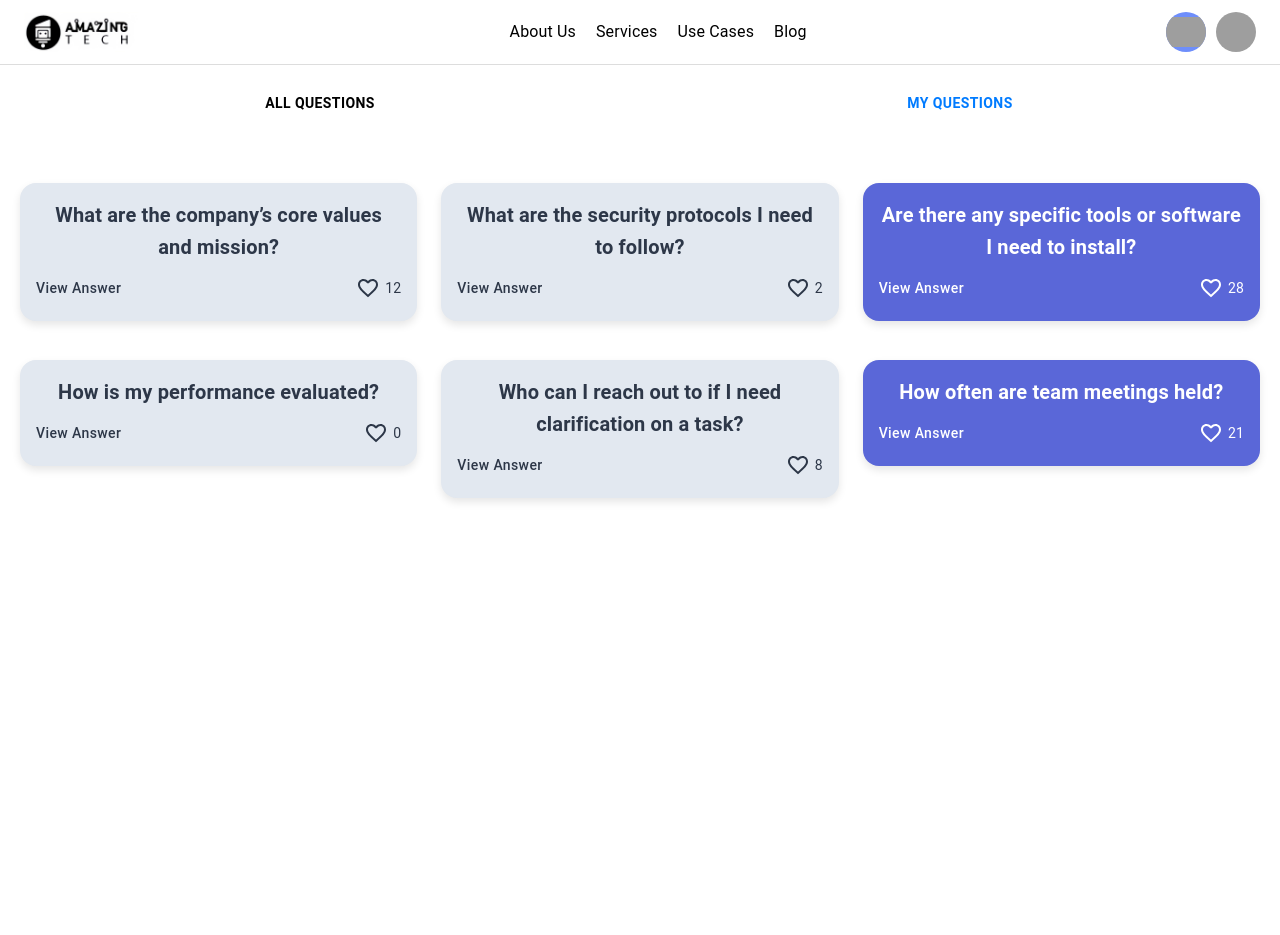
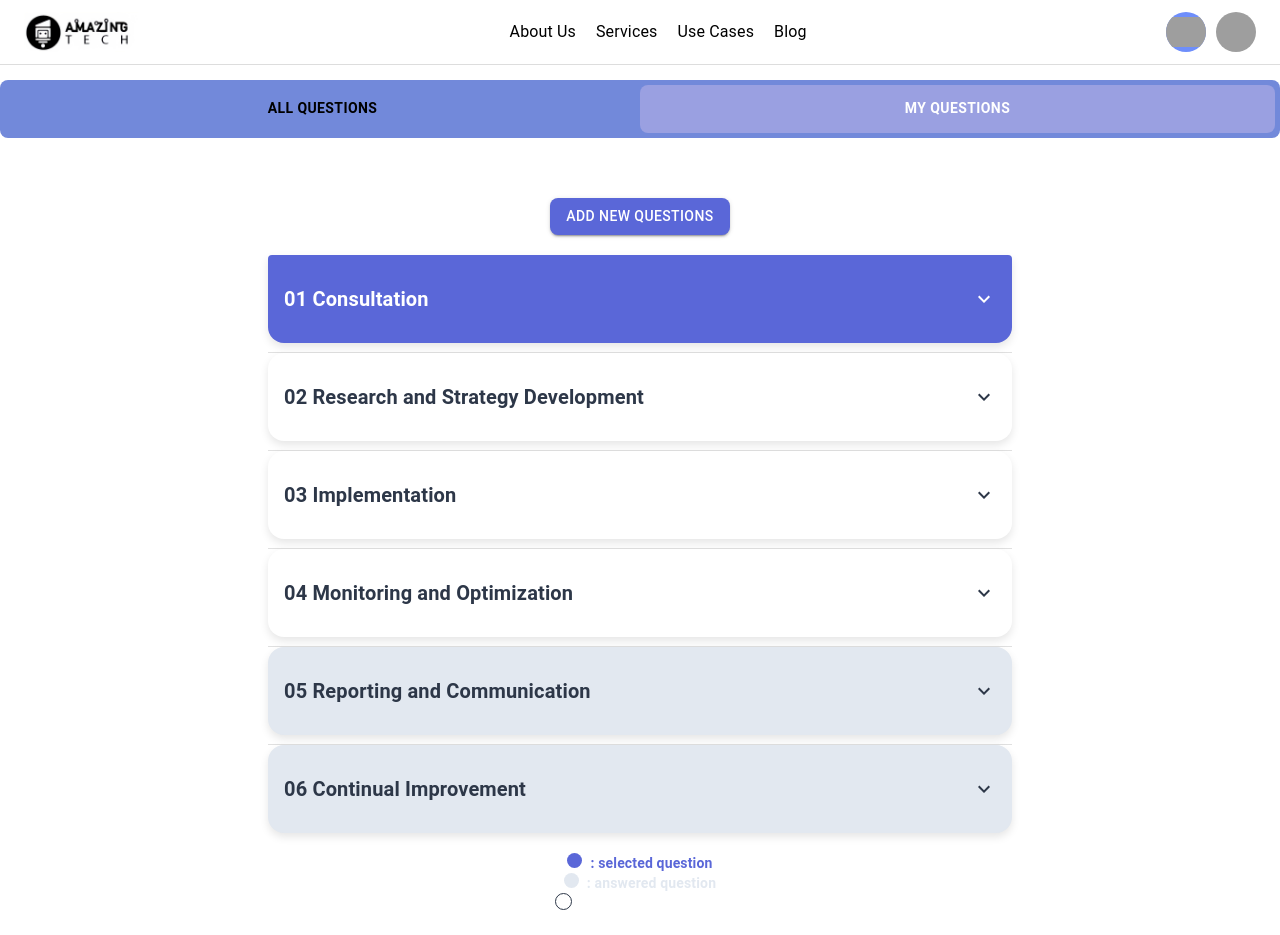
Before and after one commit to zolliene/InternQA, a React (Create React App) app: page / in a window 1280 px wide. Both pictures are taken after a click on the tab "MY QUESTIONS". Before the commit the page ends 800 px from the top, so only its background shows below. Built offline with nearby package versions, Linux system fonts and the light colour scheme; grey boxes are pictures that could not be loaded.

Commit message:
add + edit

```diff
--- a/src/Pages/homePage.js
+++ b/src/Pages/homePage.js
@@ -2,6 +2,7 @@ import React from 'react'
 import Header from '../component/header'
 import QuestionsTab from '../component/questionsTabs'
 import QuestionsCard from '../component/questionsCard'
+import QuestionsAccordion from '../component/questionsManage'
 
 export default function HomePage() {
   return (
--- a/src/component/questionsCard.js
+++ b/src/component/questionsCard.js
@@ -1,6 +1,7 @@
 import React from 'react';
 import { Card, CardContent, Typography, Box, IconButton, Button } from '@mui/material';
 import FavoriteIcon from '@mui/icons-material/FavoriteBorder';
+import ArrowForwardIcon from '@mui/icons-material/ArrowForward';
 
 const QuestionsCard = ({ question }) => {
     if (!question) {
@@ -41,11 +42,20 @@ const QuestionsCard = ({ question }) => {
                                 padding: 0,
                                 minWidth: 'auto',
                                 color: liked ? '#ffffff' : '#2D3748',
+                                display: 'flex',
+                                alignItems: 'center',
                                 '&:hover': {
                                     backgroundColor: 'transparent',
                                 }
                             }}
                         >
+                            <ArrowForwardIcon
+                                sx={{
+                                    fontSize: '20px', // Adjust the size of the arrow if needed
+                                    marginLeft: '4px', // Space between the text and the icon
+                                    color: liked ? '#ffffff' : '#2D3748',
+                                }}
+                            />
                             View Answer
                         </Button>
                     </Box>
--- /dev/null
+++ b/src/component/questionsManage.js
@@ -0,0 +1,99 @@
+import React, { useState } from 'react';
+import { Box, Typography, Accordion, AccordionSummary, AccordionDetails, IconButton, Button } from '@mui/material';
+import ExpandMoreIcon from '@mui/icons-material/ExpandMore';
+import ExpandLessIcon from '@mui/icons-material/ExpandLess';
+
+const questions = [
+  { id: 1, title: "Consultation", content: "During the initial consultation, we will discuss your business goals and objectives, target audience, and current marketing efforts. This will allow us to understand your needs and tailor our services to best fit your requirements.", status: "selected" },
+  { id: 2, title: "Research and Strategy Development", content: "", status: "unanswered" },
+  { id: 3, title: "Implementation", content: "", status: "unanswered" },
+  { id: 4, title: "Monitoring and Optimization", content: "", status: "unanswered" },
+  { id: 5, title: "Reporting and Communication", content: "", status: "answered" },
+  { id: 6, title: "Continual Improvement", content: "", status: "answered" },
+];
+
+const getStatusStyles = (status) => {
+  switch (status) {
+    case "selected":
+      return { backgroundColor: '#5A67D8', color: '#ffffff' };
+    case "answered":
+      return { backgroundColor: '#E2E8F0', color: '#2D3748' };
+    default:
+      return { backgroundColor: '#ffffff', color: '#2D3748' };
+  }
+};
+
+const QuestionsAccordion = () => {
+  const [expanded, setExpanded] = useState(false);
+
+  const handleChange = (panel) => (event, isExpanded) => {
+    setExpanded(isExpanded ? panel : false);
+  };
+
+  return (
+    <Box sx={{ width: '60%', margin: 'auto', paddingTop: '20px' }}>
+      <Button
+        variant="contained"
+        sx={{
+          backgroundColor: '#5A67D8',
+          color: '#ffffff',
+          marginBottom: '20px',
+          borderRadius: '8px',
+        }}
+      >
+        Add new questions
+      </Button>
+      {questions.map((question) => (
+        <Accordion
+          key={question.id}
+          expanded={expanded === `panel${question.id}`}
+          onChange={handleChange(`panel${question.id}`)}
+          sx={{
+            ...getStatusStyles(question.status),
+            borderRadius: '16px',
+            marginBottom: '10px',
+            boxShadow: '0px 4px 8px rgba(0, 0, 0, 0.1)',
+          }}
+        >
+          <AccordionSummary
+            expandIcon={
+              expanded === `panel${question.id}` ? (
+                <ExpandLessIcon sx={{ color: question.status === 'selected' ? '#ffffff' : '#2D3748' }} />
+              ) : (
+                <ExpandMoreIcon sx={{ color: question.status === 'selected' ? '#ffffff' : '#2D3748' }} />
+              )
+            }
+            aria-controls={`panel${question.id}-content`}
+            id={`panel${question.id}-header`}
+            sx={{ padding: '16px' }}
+          >
+            <Typography variant="h6" sx={{ fontWeight: 'bold' }}>
+              0{question.id} {question.title}
+            </Typography>
+          </AccordionSummary>
+          <AccordionDetails>
+            <Typography variant="body2">
+              {question.content || "No details available."}
+            </Typography>
+          </AccordionDetails>
+        </Accordion>
+      ))}
+      <Box sx={{ marginTop: '20px' }}>
+        <Typography variant="body2" sx={{ color: '#5A67D8', fontWeight: 'bold' }}>
+          <Box component="span" sx={{ backgroundColor: '#5A67D8', borderRadius: '50%', display: 'inline-block', width: '15px', height: '15px', marginRight: '8px' }} />
+          : selected question
+        </Typography>
+        <Typography variant="body2" sx={{ color: '#E2E8F0', fontWeight: 'bold' }}>
+          <Box component="span" sx={{ backgroundColor: '#E2E8F0', borderRadius: '50%', display: 'inline-block', width: '15px', height: '15px', marginRight: '8px' }} />
+          : answered question
+        </Typography>
+        <Typography variant="body2" sx={{ color: '#ffffff', fontWeight: 'bold' }}>
+          <Box component="span" sx={{ backgroundColor: '#ffffff', borderRadius: '50%', display: 'inline-block', width: '15px', height: '15px', marginRight: '8px', border: '1px solid #2D3748' }} />
+          : unanswered question
+        </Typography>
+      </Box>
+    </Box>
+  );
+};
+
+export default QuestionsAccordion;
--- a/src/component/questionsTabs.js
+++ b/src/component/questionsTabs.js
@@ -1,6 +1,7 @@
-import React from 'react';
+import React, { useState } from 'react';
 import { Box, Tab, Tabs, Grid } from '@mui/material';
 import QuestionsCard from './questionsCard';
+import QuestionsAccordion from './questionsManage';
 
 const questions = [
   { id: 1, text: "What are the company’s core values and mission?", answers: 12, liked: false },
@@ -8,11 +9,13 @@ const questions = [
   { id: 3, text: "Are there any specific tools or software I need to install?", answers: 28, liked: true },
   { id: 4, text: "How is my performance evaluated?", answers: 0, liked: false },
   { id: 5, text: "Who can I reach out to if I need clarification on a task?", answers: 8, liked: false },
-  { id: 6, text: "How often are team meetings held?", answers: 21, liked: true }
+  { id: 6, text: "How often are team meetings held?", answers: 21, liked: true },
+  { id: 7, text: "Who can I reach out to if I need clarification on a task?", answers: 8, liked: false },
+  { id: 8, text: "Who can I reach out to if I need clarification on a task?", answers: 8, liked: false },
 ];
 
 const QuestionsTab = () => {
-  const [value, setValue] = React.useState(0);
+  const [value, setValue] = useState(0);
 
   const handleChange = (event, newValue) => {
     setValue(newValue);
@@ -28,16 +31,25 @@ const QuestionsTab = () => {
         sx={{
           '& .MuiTab-root': {
             fontWeight: 'bold',
-            color: '#000',
+            color: '#000', // Default text color
             textAlign: 'center',
-            minWidth: '50%',
+            minWidth: '50%', // Ensure each tab takes up half the width of the container
             margin: '0 0px',
+            backgroundColor: 'transparent', // Remove background color
+            borderRadius: '8px', // Make the tabs rounded
             '&.Mui-selected': {
-              color: '#007bff',
+              backgroundColor: '#9aa0e1', // Light blue background for the selected tab
+              color: '#ffffff', // White text color when selected
+            },
+            '&:hover': {
+              backgroundColor: '#b3b8e6', // Slightly darker blue on hover
             },
           },
           '& .MuiTabs-flexContainer': {
-            justifyContent: 'center',
+            justifyContent: 'center', // Center the tab labels
+            backgroundColor: '#7289da', // Background color behind the tabs
+            borderRadius: '8px', // Make the tab container rounded
+            padding: '5px', // Add some padding around the tabs
           },
         }}
       >
@@ -45,6 +57,7 @@ const QuestionsTab = () => {
         <Tab label="My Questions" />
       </Tabs>
       <Box sx={{ padding: '20px', paddingTop: '40px' }}>
+        {value === 0 && (
           <Grid container spacing={3}>
             {questions.map((question) => (
               <Grid item xs={12} sm={6} md={4} key={question.id}>
@@ -52,6 +65,8 @@ const QuestionsTab = () => {
               </Grid>
             ))}
           </Grid>
+        )}
+        {value === 1 && <QuestionsAccordion />}
       </Box>
     </Box>
   );
```
Lines whose indentation alone changed are shown as unchanged.
